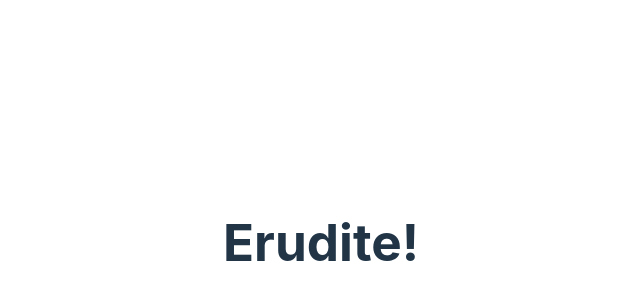
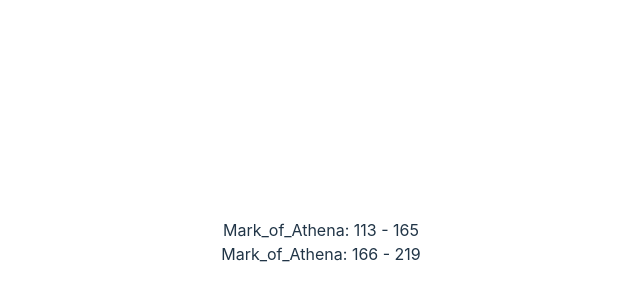
Before and after one commit to shaktilucifer/Erudite, a React (Vite) app in the folder erudite/: page / in a window 1280 px wide. Shown: the part 158-458 px from the top of the page, without its empty margins (319-959 px from the left). Built offline with nearby package versions, Linux system fonts and the light colour scheme.

Commit message:
basic app with dummy data

```diff
--- a/erudite/src/App.tsx
+++ b/erudite/src/App.tsx
@@ -1,13 +1,15 @@
 import { useState } from 'react'
-import reactLogo from './assets/react.svg'
-import viteLogo from '/vite.svg'
 import './App.css'
 
 function App() {
-
+  let [data, setData] = useState();
+  data = [
+	{name: "Mark_of_Athena", pageInfo: {start_end: [113, 165]}},
+	{name: "Mark_of_Athena", pageInfo: {start_end: [166, 219]}}
+  	];
   return (
     <>
-    	<div><h1>Erudite!</h1></div>
+    	{data.map((d) => <div>{d.name}: {`${d.pageInfo.start_end[0]} - ${d.pageInfo.start_end[1]}` }</div>)}
     </>
   )
 }
```
